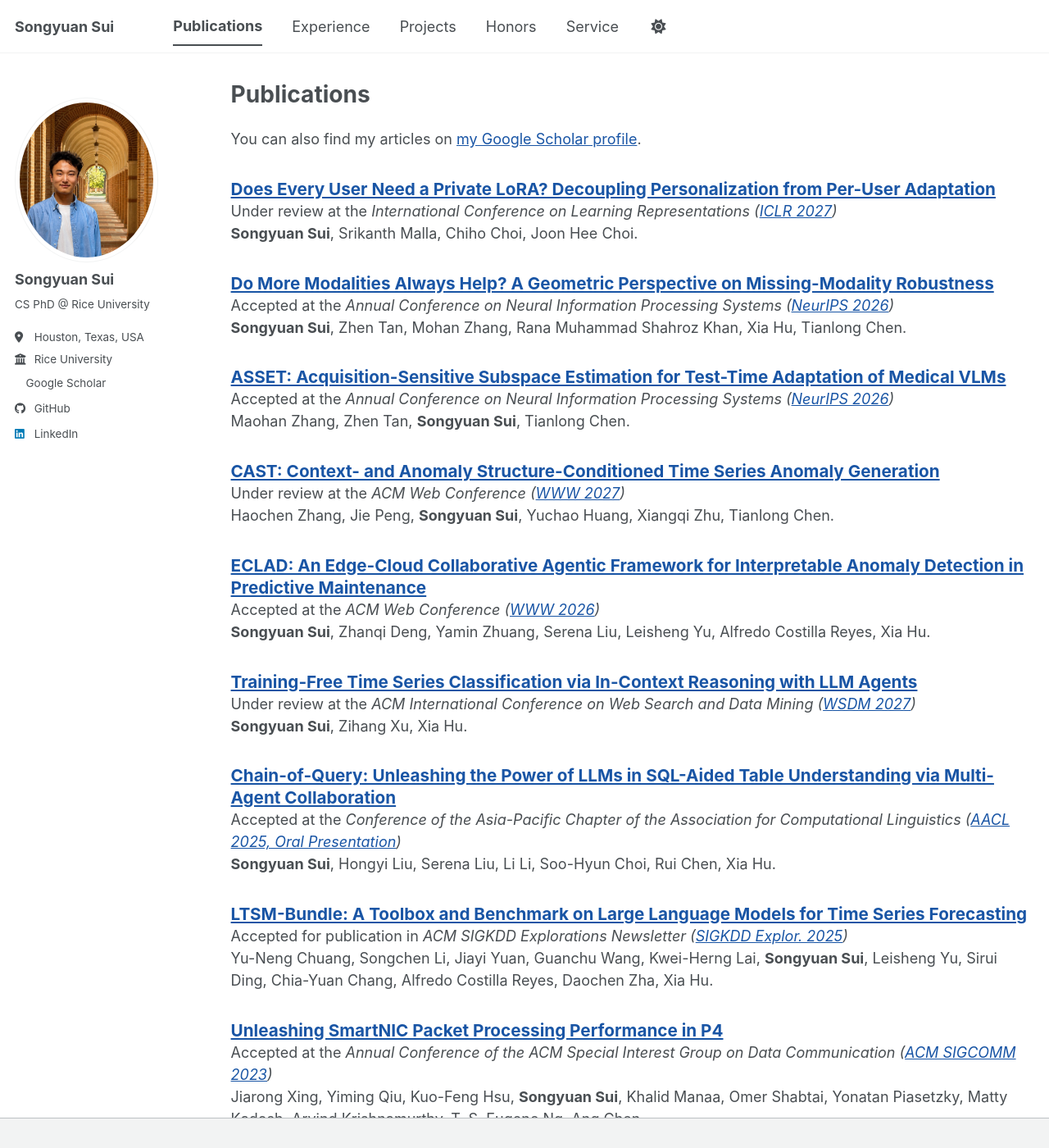
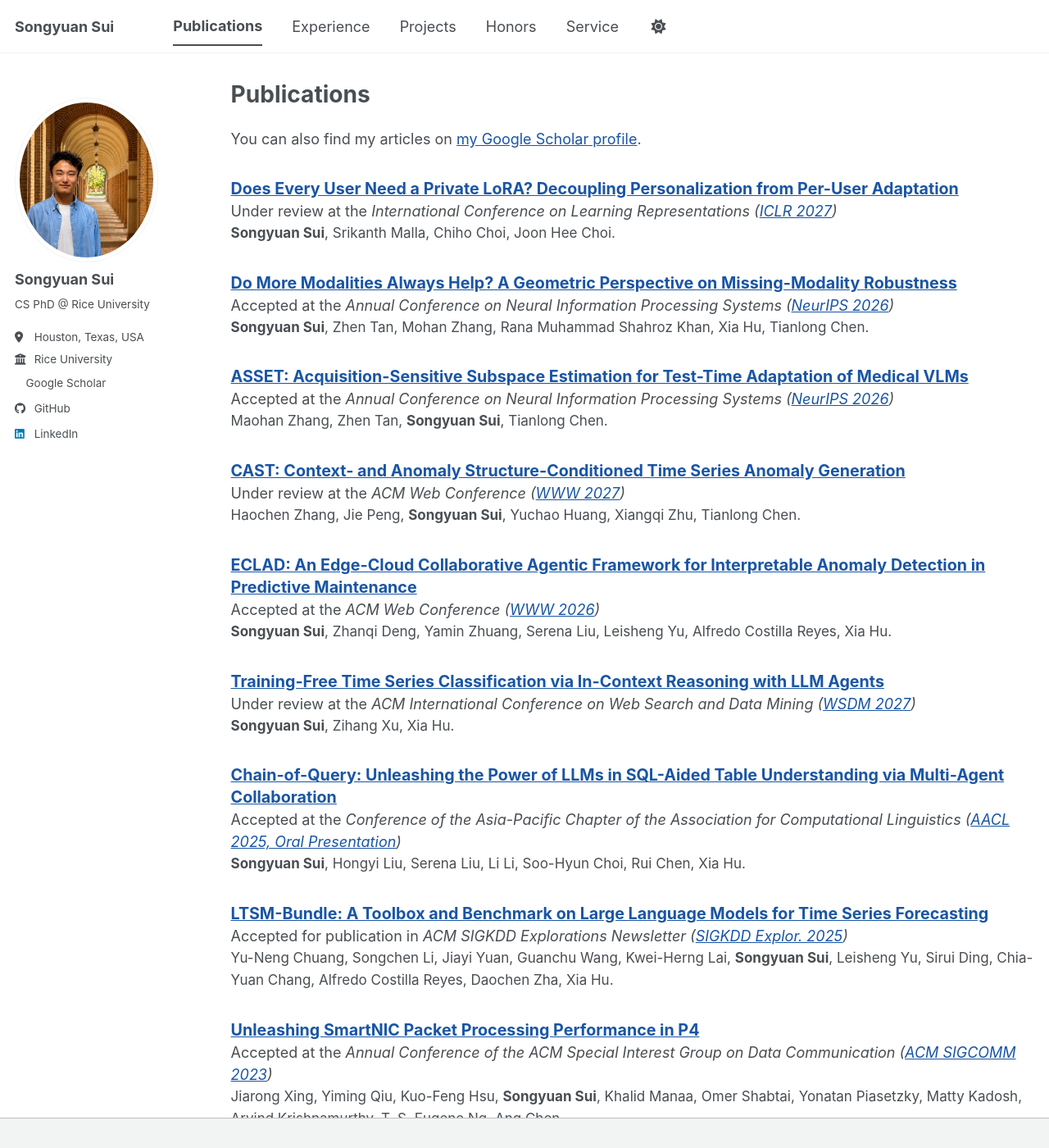
Before and after one commit to SongyuanSui/SongyuanSui.github.io, a Jekyll site: the page built from _pages/publications.html, in a window 1280 px wide and 1400 px high. Shown: the whole window at 82% size. Built offline with Jekyll 4.4.1, drawn with Linux system fonts in a browser that asks for light colours; a style sheet for code colours, icons or effects is not loaded.

Commit message:
update layout

```diff
--- a/_includes/archive-single.html
+++ b/_includes/archive-single.html
@@ -65,7 +65,7 @@
     {% endif %}
 
     {% if post.citation %}
-      <p>{{ post.citation }}</p>
+      <p{% if post.collection == 'publications' %} class="archive__item-authors"{% endif %}>{{ post.citation }}</p>
     {% endif %}
 
   </article>
--- a/_sass/layout/_archive.scss
+++ b/_sass/layout/_archive.scss
@@ -58,7 +58,7 @@
 }
 
 .archive__item-title--publication {
-  font-size: 1.15em;
+  font-size: calc(1.15em - 1px);
   line-height: 1.5rem;
   margin-top: 1.875rem;
   margin-bottom: 0;
@@ -68,6 +68,11 @@
     margin-top: 0;
     margin-bottom: 0;
   }
+}
+
+.archive__item-authors {
+  font-size: calc(1em - 1px);
+  line-height: 1.5rem;
 }
 
 /* remove border*/
```
